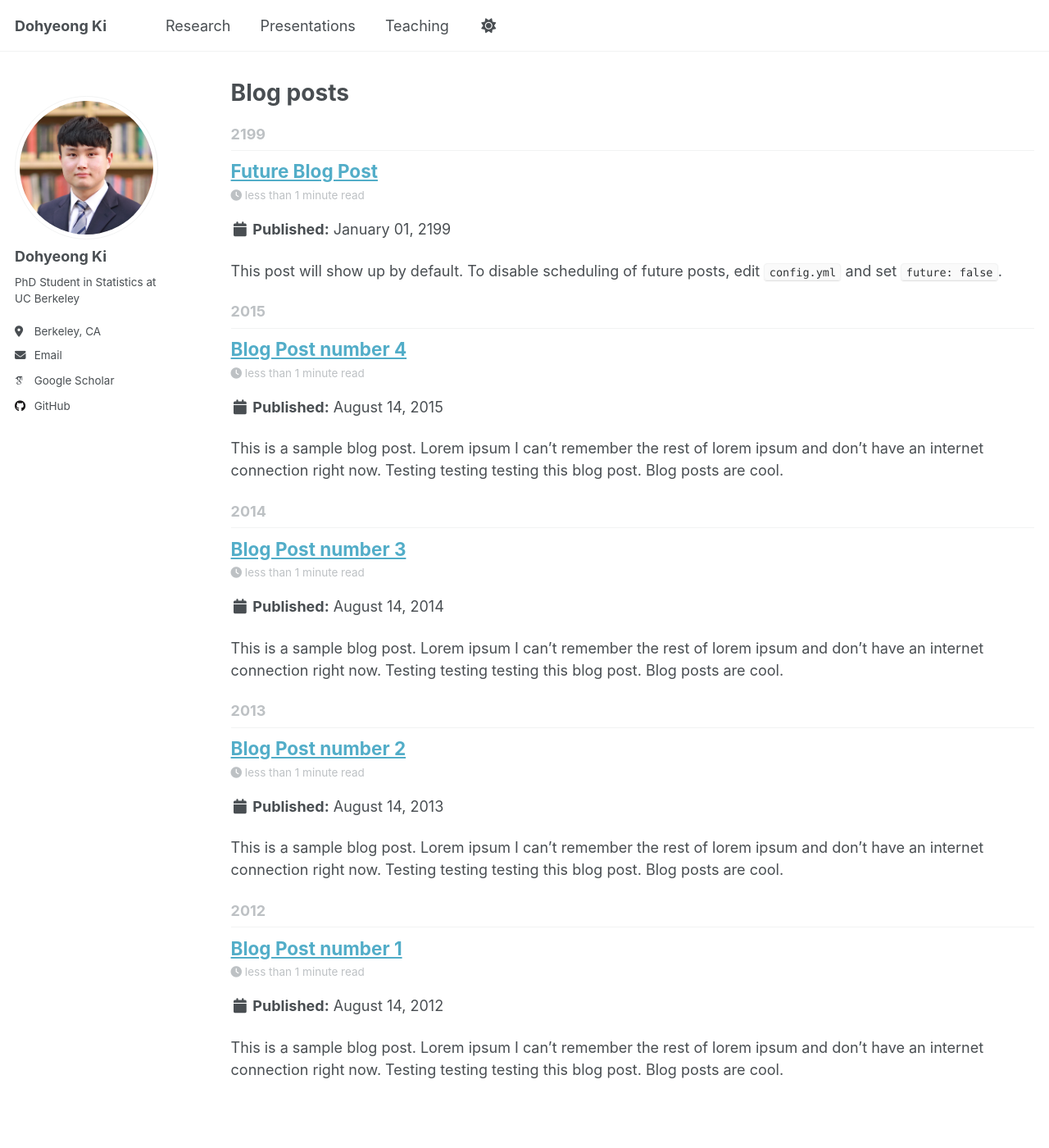
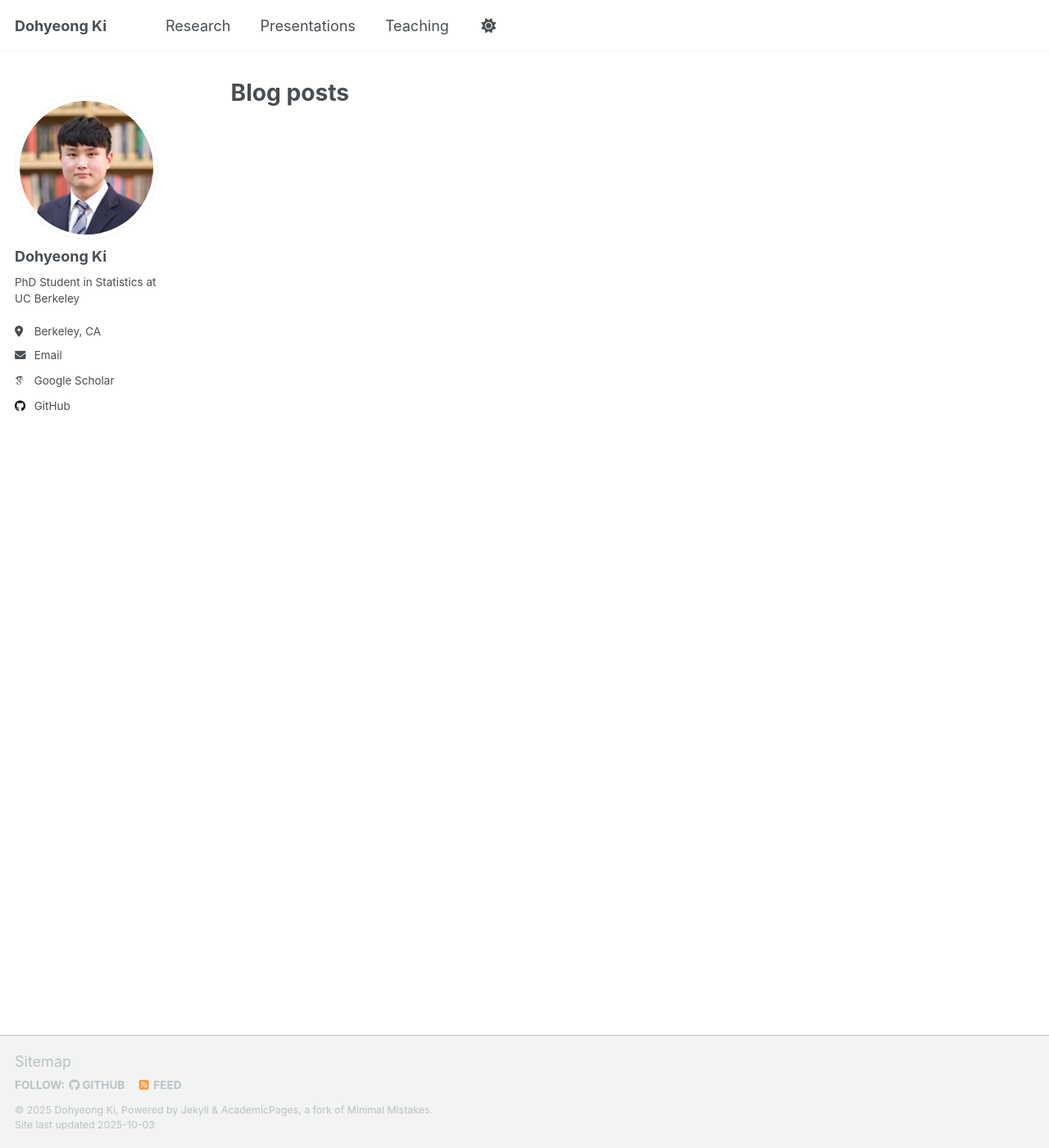
Before and after one commit to DohyeongKi/dohyeongki.github.io, a Jekyll site: the page built from _pages/year-archive.html, in a window 1280 px wide and 1400 px high. Shown: the whole window at 82% size. Built offline with Jekyll 4.4.1, drawn with Linux system fonts in a browser that asks for light colours; some web fonts are replaced; a script that is not in the unit is left out.

```diff
--- a/_config.yml
+++ b/_config.yml
@@ -234,17 +234,6 @@ collections:
 
 # These settings control how pages and collections are included in the site
 defaults:
-  # _posts
-  - scope:
-      path: ""
-      type: posts
-    values:
-      layout: single
-      author_profile: true
-      read_time: true
-      comments: true
-      share: true
-      related: true
   # _pages
   - scope:
       path: ""
@@ -270,15 +259,6 @@ defaults:
       author_profile: true
       share: true
       comments: true
-  # _portfolio
-  - scope:
-      path: ""
-      type: portfolio
-    values:
-      layout: single
-      author_profile: true
-      share: true
-      comment: true
   # _talks
   - scope:
       path: ""
--- a/_posts/2012-08-14-blog-post-1.md
+++ /dev/null
@@ -1,20 +0,0 @@
----
-title: 'Blog Post number 1'
-date: 2012-08-14
-permalink: /posts/2012/08/blog-post-1/
-tags:
-  - cool posts
-  - category1
-  - category2
----
-
-This is a sample blog post. Lorem ipsum I can't remember the rest of lorem ipsum and don't have an internet connection right now. Testing testing testing this blog post. Blog posts are cool.
-
-Headings are cool
-======
-
-You can have many headings
-======
-
-Aren't headings cool?
-------
--- a/_posts/2013-08-14-blog-post-2.md
+++ /dev/null
@@ -1,20 +0,0 @@
----
-title: 'Blog Post number 2'
-date: 2013-08-14
-permalink: /posts/2013/08/blog-post-2/
-tags:
-  - cool posts
-  - category1
-  - category2
----
-
-This is a sample blog post. Lorem ipsum I can't remember the rest of lorem ipsum and don't have an internet connection right now. Testing testing testing this blog post. Blog posts are cool.
-
-Headings are cool
-======
-
-You can have many headings
-======
-
-Aren't headings cool?
-------
--- a/_posts/2014-08-14-blog-post-3.md
+++ /dev/null
@@ -1,20 +0,0 @@
----
-title: 'Blog Post number 3'
-date: 2014-08-14
-permalink: /posts/2014/08/blog-post-3/
-tags:
-  - cool posts
-  - category1
-  - category2
----
-
-This is a sample blog post. Lorem ipsum I can't remember the rest of lorem ipsum and don't have an internet connection right now. Testing testing testing this blog post. Blog posts are cool.
-
-Headings are cool
-======
-
-You can have many headings
-======
-
-Aren't headings cool?
-------
--- a/_posts/2199-01-01-future-post.md
+++ /dev/null
@@ -1,11 +0,0 @@
----
-title: 'Future Blog Post'
-date: 2199-01-01
-permalink: /posts/2012/08/blog-post-4/
-tags:
-  - cool posts
-  - category1
-  - category2
----
-
-This post will show up by default. To disable scheduling of future posts, edit `config.yml` and set `future: false`.
```
Also changed, not shown: _pages/research.md (+3 -3 lines), _portfolio/portfolio-1.md (deleted, +0 -7 lines), _portfolio/portfolio-2.html (deleted, +0 -7 lines), _posts/2015-08-14-blog-post-4.md (deleted, +0 -20 lines), files/bibtex1.bib (deleted, +0 -10 lines), 6 other files.
